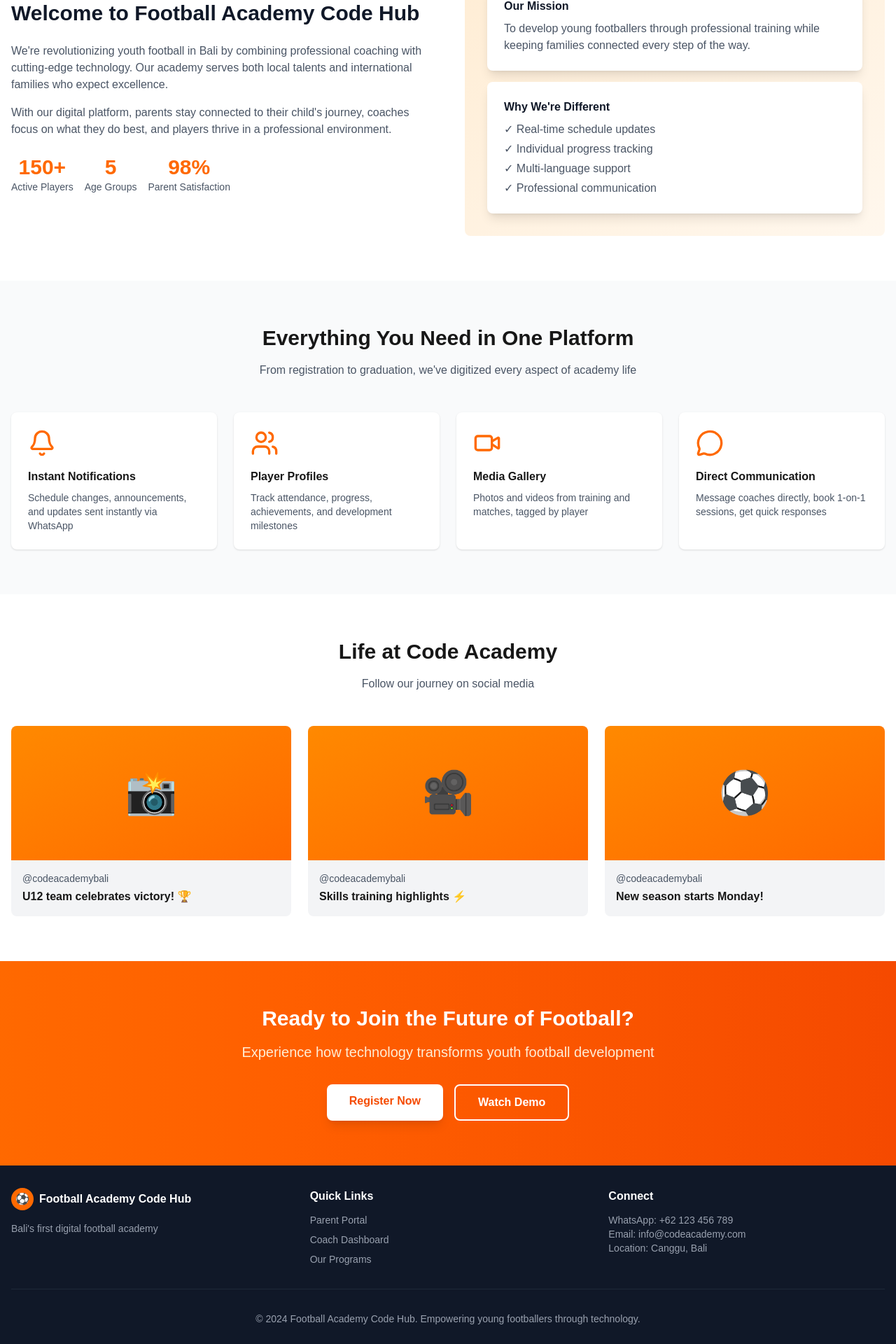
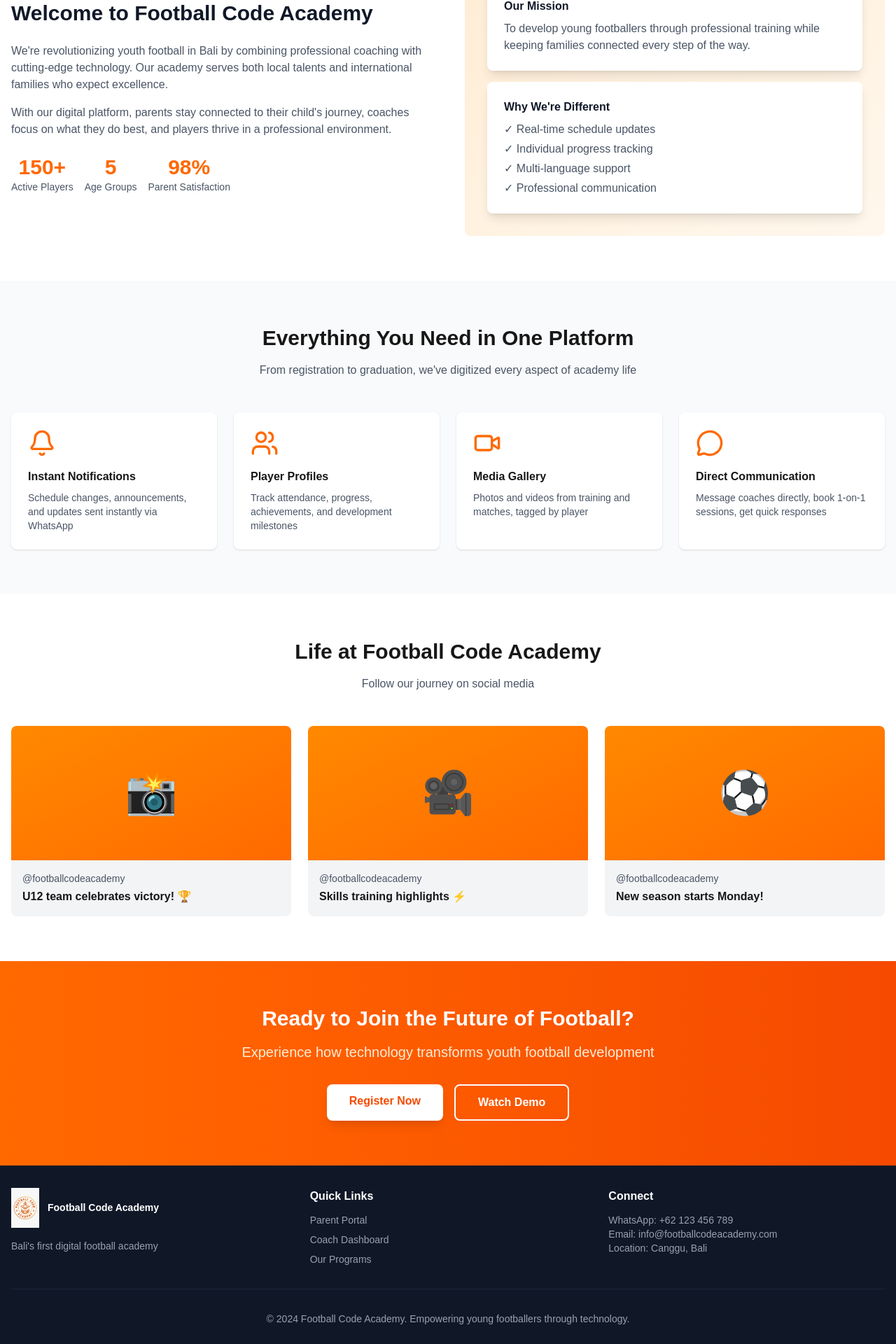
Before and after one commit to miter91/football-academy-hub, a Next.js app: page / in a window 1280 px wide. Shown: the part 723-2643 px from the top of the page at 70% size. Built offline with nearby package versions, Linux system fonts and the light colour scheme.

Commit message:
Add logo across all pages

```diff
--- a/app/coach/page.tsx
+++ b/app/coach-dashboard/page.tsx
@@ -2,6 +2,7 @@
 
 import { useState } from 'react'
 import { Check, X, Clock, Users, Calendar, TrendingUp, Bell } from 'lucide-react'
+import { Logo } from '@/components/Logo'
 
 export default function CoachDashboard() {
   const [attendance, setAttendance] = useState<Record<string, string>>({})
@@ -27,15 +28,7 @@ export default function CoachDashboard() {
       {/* Header */}
       <div className="bg-white shadow-sm">
         <div className="max-w-7xl mx-auto px-4 h-16 flex items-center justify-between">
-          <div className="flex items-center gap-3">
-            <div className="w-10 h-10 bg-orange-500 rounded-full flex items-center justify-center">
-              <span className="text-white font-bold">⚽</span>
-            </div>
-            <div>
-              <h1 className="font-bold text-lg">Coach Dashboard</h1>
-              <p className="text-xs text-orange-500">Football Academy Code Hub</p>
-            </div>
-          </div>
+          <Logo size="small" />
           <div className="flex items-center gap-4">
             <span className="text-sm text-gray-600">Coach Martinez</span>
             <div className="relative">
--- a/app/demo/page.tsx
+++ b/app/demo/page.tsx
@@ -2,6 +2,7 @@
 
 import { useState } from 'react'
 import { Bell, Calendar, Users, Home, X } from 'lucide-react'
+import { Logo } from '@/components/Logo'
 
 export default function DemoPage() {
   const [showNotification, setShowNotification] = useState(false)
@@ -14,7 +15,7 @@ export default function DemoPage() {
       {/* Top Bar */}
       <div className="bg-white shadow-sm">
         <div className="max-w-6xl mx-auto px-4 h-16 flex items-center justify-between">
-          <h1 className="font-bold text-lg">Parent Portal</h1>
+          <Logo size="small" />
           <div className="flex items-center gap-4">
             <span className="text-sm text-gray-600">Welcome, Sarah Johnson</span>
             <Bell className="text-gray-600" size={20} />
--- a/app/login/page.tsx
+++ b/app/login/page.tsx
@@ -4,6 +4,7 @@ import { useState } from 'react'
 import Link from 'next/link'
 import { useRouter } from 'next/navigation'
 import { User, GraduationCap, Users } from 'lucide-react'
+import { Logo } from '@/components/Logo'
 
 export default function LoginPage() {
   const [email, setEmail] = useState('')
@@ -32,11 +33,11 @@ export default function LoginPage() {
     <div className="min-h-screen bg-gradient-to-br from-orange-50 to-orange-100 flex items-center justify-center p-4">
       <div className="bg-white p-8 rounded-xl shadow-xl max-w-md w-full">
         <div className="text-center mb-6">
-          <div className="w-16 h-16 bg-orange-500 rounded-full flex items-center justify-center mx-auto mb-4">
-            <span className="text-white text-3xl">⚽</span>
+          <div className="flex justify-center mb-4">
+            <Logo size="large" showText={false} />
           </div>
           <h2 className="text-2xl font-bold">Welcome Back</h2>
-          <p className="text-gray-600">Football Academy Code Hub</p>
+          <p className="text-gray-600">Football Code Academy</p>
         </div>
 
         {/* Role Selection */}
--- a/app/page.tsx
+++ b/app/page.tsx
@@ -1,5 +1,6 @@
 import Link from 'next/link'
 import { Calendar, Bell, Users, ChevronRight, Trophy, Globe, Video, MessageCircle } from 'lucide-react'
+import { Logo } from '@/components/Logo'
 
 export default function HomePage() {
   return (
@@ -7,15 +8,7 @@ export default function HomePage() {
       {/* Enhanced Nav */}
       <nav className="bg-white shadow-sm sticky top-0 z-50">
         <div className="max-w-7xl mx-auto px-4 h-16 flex items-center justify-between">
-          <div className="flex items-center gap-3">
-            <div className="w-10 h-10 bg-orange-500 rounded-full flex items-center justify-center">
-              <span className="text-white font-bold text-xl">⚽</span>
-            </div>
-            <div>
-              <h1 className="text-xl font-bold text-gray-900">Football Academy</h1>
-              <p className="text-xs text-orange-500 font-semibold">CODE HUB</p>
-            </div>
-          </div>
+          <Logo size="medium" />
           <div className="hidden md:flex items-center gap-6">
             <Link href="#about" className="text-gray-700 hover:text-orange-500">About</Link>
             <Link href="#programs" className="text-gray-700 hover:text-orange-500">Programs</Link>
@@ -71,7 +64,7 @@ export default function HomePage() {
           <div className="grid md:grid-cols-2 gap-12 items-center">
             <div>
               <h3 className="text-3xl font-bold mb-6 text-gray-900">
-                Welcome to Football Academy Code Hub
+                Welcome to Football Code Academy
               </h3>
               <p className="text-gray-600 mb-4">
                 We're revolutionizing youth football in Bali by combining professional
@@ -166,7 +159,7 @@ export default function HomePage() {
       <section id="gallery" className="py-16 bg-white">
         <div className="max-w-7xl mx-auto px-4">
           <div className="text-center mb-12">
-            <h3 className="text-3xl font-bold mb-4">Life at Code Academy</h3>
+            <h3 className="text-3xl font-bold mb-4">Life at Football Code Academy</h3>
             <p className="text-gray-600">Follow our journey on social media</p>
           </div>
           <div className="grid md:grid-cols-3 gap-6">
@@ -175,7 +168,7 @@ export default function HomePage() {
                 <span className="text-white text-6xl">📸</span>
               </div>
               <div className="p-4">
-                <p className="text-sm text-gray-600">@codeacademybali</p>
+                <p className="text-sm text-gray-600">@footballcodeacademy</p>
                 <p className="font-semibold mt-1">U12 team celebrates victory! 🏆</p>
               </div>
             </div>
@@ -184,7 +177,7 @@ export default function HomePage() {
                 <span className="text-white text-6xl">🎥</span>
               </div>
               <div className="p-4">
-                <p className="text-sm text-gray-600">@codeacademybali</p>
+                <p className="text-sm text-gray-600">@footballcodeacademy</p>
                 <p className="font-semibold mt-1">Skills training highlights ⚡</p>
               </div>
             </div>
@@ -193,7 +186,7 @@ export default function HomePage() {
                 <span className="text-white text-6xl">⚽</span>
               </div>
               <div className="p-4">
-                <p className="text-sm text-gray-600">@codeacademybali</p>
+                <p className="text-sm text-gray-600">@footballcodeacademy</p>
                 <p className="font-semibold mt-1">New season starts Monday!</p>
               </div>
             </div>
@@ -230,13 +223,8 @@ export default function HomePage() {
         <div className="max-w-7xl mx-auto px-4">
           <div className="grid md:grid-cols-3 gap-8">
             <div>
-              <div className="flex items-center gap-2 mb-4">
-                <div className="w-8 h-8 bg-orange-500 rounded-full flex items-center justify-center">
-                  <span className="text-white font-bold">⚽</span>
-                </div>
-                <span className="font-bold">Football Academy Code Hub</span>
-              </div>
-              <p className="text-gray-400 text-sm">
+              <Logo size="small" />
+              <p className="text-gray-400 text-sm mt-4">
                 Bali's first digital football academy
               </p>
             </div>
@@ -252,13 +240,13 @@ export default function HomePage() {
               <h4 className="font-semibold mb-3">Connect</h4>
               <p className="text-sm text-gray-400">
                 WhatsApp: +62 123 456 789<br />
-                Email: info@codeacademy.com<br />
+                Email: info@footballcodeacademy.com<br />
                 Location: Canggu, Bali
               </p>
             </div>
           </div>
           <div className="border-t border-gray-800 mt-8 pt-8 text-center text-sm text-gray-400">
-            © 2024 Football Academy Code Hub. Empowering young footballers through technology.
+            © 2024 Football Code Academy. Empowering young footballers through technology.
           </div>
         </div>
       </footer>
--- a/app/player-dashboard/page.tsx
+++ b/app/player-dashboard/page.tsx
@@ -1,6 +1,7 @@
 'use client'
 
 import { Trophy, Target, TrendingUp, Users, Calendar } from 'lucide-react'
+import { Logo } from '@/components/Logo'
 
 export default function PlayerDashboard() {
   return (
@@ -8,7 +9,8 @@ export default function PlayerDashboard() {
       {/* Header */}
       <div className="bg-gradient-to-r from-orange-500 to-orange-600 text-white p-6">
         <div className="max-w-4xl mx-auto">
-          <h1 className="text-2xl font-bold mb-2">Hey Tommy! ⚽</h1>
+          <Logo size="small" showText={false} />
+          <h1 className="text-2xl font-bold mb-2 mt-4">Hey Tommy! ⚽</h1>
           <p>Ready to become a champion?</p>
         </div>
       </div>
--- /dev/null
+++ b/components/Logo.tsx
@@ -0,0 +1,33 @@
+import Image from 'next/image'
+
+interface LogoProps {
+  size?: 'small' | 'medium' | 'large'
+  showText?: boolean
+}
+
+export function Logo({ size = 'medium', showText = true }: LogoProps) {
+  const sizes = {
+    small: { width: 40, height: 40, text: 'text-sm' },
+    medium: { width: 50, height: 50, text: 'text-base' },
+    large: { width: 80, height: 80, text: 'text-xl' }
+  }
+
+  const { width, height, text } = sizes[size]
+
+  return (
+    <div className="flex items-center gap-3">
+      <Image
+        src="/images/football-code-academy-logo.png"
+        alt="Football Code Academy"
+        width={width}
+        height={height}
+        className="object-contain"
+      />
+      {showText && (
+        <div>
+          <h1 className={`font-bold ${text}`}>Football Code Academy</h1>
+        </div>
+      )}
+    </div>
+  )
+}
```
Also changed, not shown: public/images/football-code-academy-logo.png (added).
